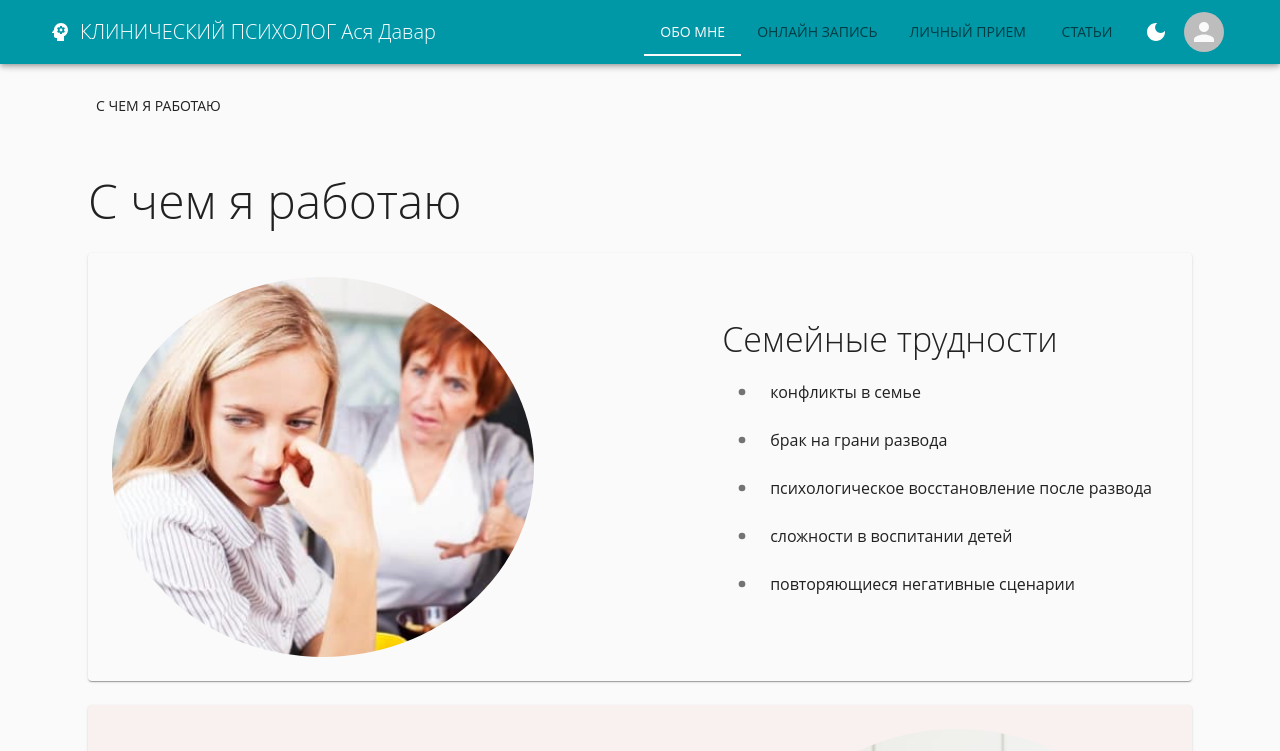
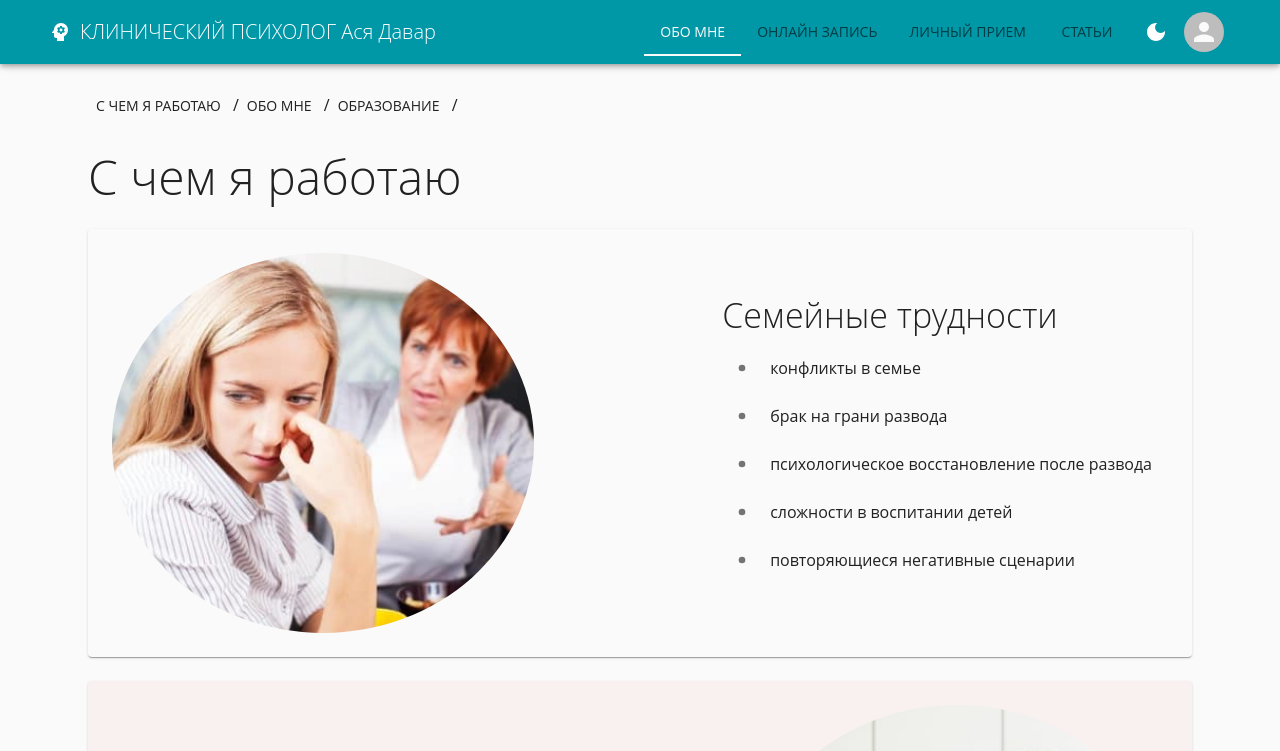
Before and after one commit to ScobarDen/psycho-pesonal-site, a React (Create React App) app: page / in a window 1280 px wide. Shown: the top 751 px of the page. Built offline with nearby package versions, Linux system fonts and the light colour scheme.

Commit message:
ScrollNavMenu

```diff
--- /dev/null
+++ b/src/components/ui/ScrollNavMenu.tsx
@@ -0,0 +1,16 @@
+import React from 'react';
+import { Box, Button } from '@mui/material';
+import { Link as ScrollLink } from 'react-scroll/modules';
+import { aboutMeContent } from '../../info';
+
+export const ScrollNavMenu: React.FC = () => {
+  return (
+    <Box sx={{ marginTop: 3, marginX: 3 }}>
+      {aboutMeContent.map((content) => (
+        <ScrollLink key={content.id} to={content.id} smooth={true} duration={500}>
+          <Button color="inherit">{content.content}</Button> /
+        </ScrollLink>
+      ))}
+    </Box>
+  );
+};
--- a/src/info.ts
+++ b/src/info.ts
@@ -66,3 +66,18 @@ export const workWithArray: IWorkWithField[] = [
     ],
   },
 ];
+
+export const aboutMeContent = [
+  {
+    id: 'section1',
+    content: 'С чем я работаю',
+  },
+  {
+    id: 'section2',
+    content: 'Обо мне',
+  },
+  {
+    id: 'section3',
+    content: 'Образование',
+  },
+];
--- a/src/pages/AboutMe.tsx
+++ b/src/pages/AboutMe.tsx
@@ -1,18 +1,13 @@
 import React from 'react';
 import { workWithArray } from '../info';
 import { AboutCard } from '../components/common/AboutCard';
-import { AppBar, Box, Button, Toolbar, Typography } from '@mui/material';
-import { Link as ScrollLink } from 'react-scroll';
+import { Box, Typography } from '@mui/material';
+import { ScrollNavMenu } from '../components/ui/ScrollNavMenu';
 
 export const AboutMe: React.FC = () => {
   return (
     <>
-      <Box sx={{ p: 3 }}>
-        <ScrollLink to="section1" smooth={true} duration={500}>
-          <Button color="inherit">C чем я работаю</Button>
-        </ScrollLink>
-      </Box>
-
+      <ScrollNavMenu />
       <Box id="section1" sx={{ p: 3 }}>
         <Typography variant="h3" sx={{ marginBottom: 3 }}>
           С чем я работаю
```
